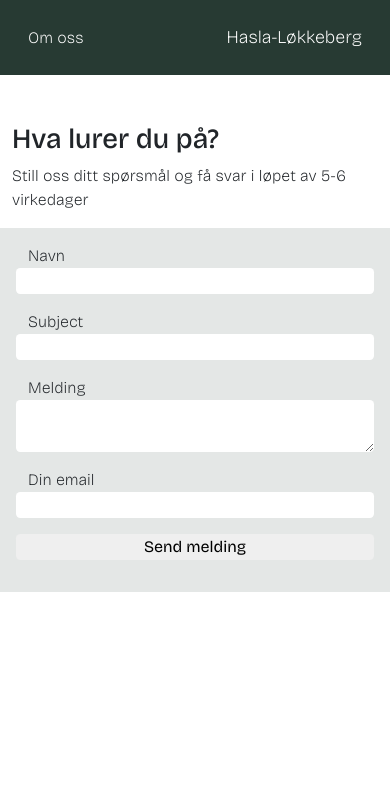
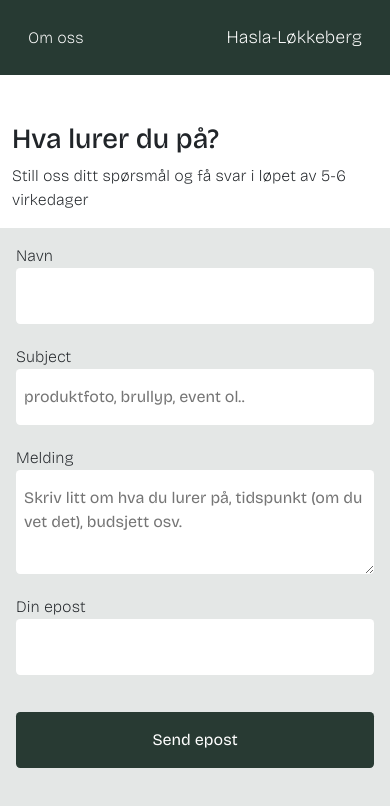
Before and after one commit to hhummus/haslalokkeberg-website, a React (Create React App) app: page /kontakt-oss in a window 390 px wide. Shown: the top 806 px of the page. Built offline with nearby package versions, Linux system fonts and the light colour scheme.

Commit message:
updated to react hook forms, succesfull send, UI responsive for 200 / 404 status, validation ok

```diff
--- a/src/pages/contactUs/ContactForm.js
+++ b/src/pages/contactUs/ContactForm.js
@@ -1,56 +1,150 @@
-import { useRef } from "react";
 import emailjs from "emailjs-com";
+import { useState } from "react";
+import { useForm } from "react-hook-form";
 
 function ContactForm() {
-  const form = useRef();
+  // when sending form, set disabled until succesfully sent
+  //so user does not accidentally send several emails
+  const [isDisabled, setIsDisabled] = useState(false);
 
-  function sendEmail(e) {
-    e.preventDefault();
+  //btn
+  const [isSent, setIsSent] = useState("Send epost");
 
+  // letting user know if epost is sent
+  const [isSuccess, setIsSuccess] = useState("");
+
+  // gather all inputValues from form
+  const form = useForm({
+    defaultValues: {
+      name: "",
+      subject: "",
+      message: "",
+      email: "",
+    },
+  });
+  const {
+    register,
+    handleSubmit,
+    reset,
+    formState: { errors },
+  } = form;
+
+  // checking that formData is valid
+  function sendEmail(formData) {
+    // logging what is to be sent
+    console.log(formData);
+    // diable button until request is done
+    setIsDisabled(true);
+    setIsSent("sender epost...");
+
+    // connecting to emailjs and sending the formData (input values)
     emailjs
-      .sendForm(
+      .send(
         "service_da8dq9b",
         "template_jcw0eca",
-        form.current,
+        formData,
         "ZRcK89DVwt93bESi5"
       )
+      // then updating UI depedning on success or error
       .then(
         (result) => {
           console.log(result.text);
+          setIsDisabled(false);
+          setIsSent("Send ny epost");
+          setIsSuccess(
+            "Epost er nå sendt. Beregn 3-4 arbeidsdager før du får svar."
+          );
         },
         (error) => {
           console.log(error.text);
+          setIsSent("Send epost");
+          setIsSuccess(
+            "Vi opplever for tiden nettverksproblemer. Vent noen sekunder før du prøver igjen."
+          );
+          setIsDisabled(false);
         }
       );
-    e.target.reset();
+    reset();
   }
 
   return (
-    <form ref={form} className="contact-form" onSubmit={sendEmail}>
+    <form onSubmit={handleSubmit(sendEmail)} className="contact-form">
       <div className="container">
-        <div className="row form-name form-spacing">
-          <label htmlFor="name">Navn</label>
-          <input type="text" name="name" id="name"></input>
+        <div className="row">
+          <label htmlFor="name" className="label-field">
+            Navn
+          </label>
+          <input
+            type="text"
+            id="name"
+            {...register("name", {
+              required: "Kan ikke stå tomt.",
+            })}
+            className="input-field"
+          ></input>
+          <small className="form-error">{errors.name?.message}</small>
         </div>
 
-        <div className="row form-subject-text form-spacing">
-          <label htmlFor="subject">Subject</label>
-          <input type="text" name="subject" id="subject"></input>
+        <div className="row">
+          <label htmlFor="subject" className="label-field">
+            Subject{" "}
+          </label>
+          <input
+            type="text"
+            id="subject"
+            placeholder="produktfoto, brullyp, event ol.."
+            {...register("subject", {
+              required: "Må fylles ut.",
+            })}
+            className="input-field"
+          ></input>
+          <small className="form-error">{errors.subject?.message}</small>
         </div>
 
-        <div className="row form-message form-spacing">
-          <label htmlFor="message">Melding</label>
-          <textarea type="text" name="message"></textarea>
+        <div className="row">
+          <label htmlFor="message" className="label-field">
+            Melding
+          </label>
+          <textarea
+            type="text"
+            id="message"
+            placeholder="Skriv litt om hva du lurer på, tidspunkt (om du vet det), budsjett osv."
+            rows="3"
+            {...register("message", {
+              required:
+                "For at vi skal kunne gi deg et utfyllende svar trenger vi litt informasjon fra deg.",
+            })}
+            className="input-field"
+          ></textarea>
+          <small className="form-error">{errors.message?.message}</small>
         </div>
 
-        <div className="row form-email form-spacing">
-          <label htmlFor="email">Din email</label>
-          <input type="email" name="email"></input>
+        <div className="row">
+          <label htmlFor="email" className="label-field">
+            Din epost
+          </label>
+          <input
+            type="email"
+            id="email"
+            {...register("email", {
+              required: "Vi behøver din e-post for å ta kontakt med deg.",
+            })}
+            className="input-field"
+          ></input>
+          <small className="form-error">{errors.email?.message}</small>
+        </div>
+        <div className="row">
+          <button
+            type="submit"
+            disabled={isDisabled}
+            className="form-submit-btn"
+          >
+            {isSent}
+          </button>
         </div>
 
-        <div className="row form-submit form-spacing">
-          <div className="col"></div>
-          <button type="submit">Send melding</button>
+        <div className="row">
+          <p className="form-success-error">{isSuccess}</p>
         </div>
       </div>
     </form>
```
